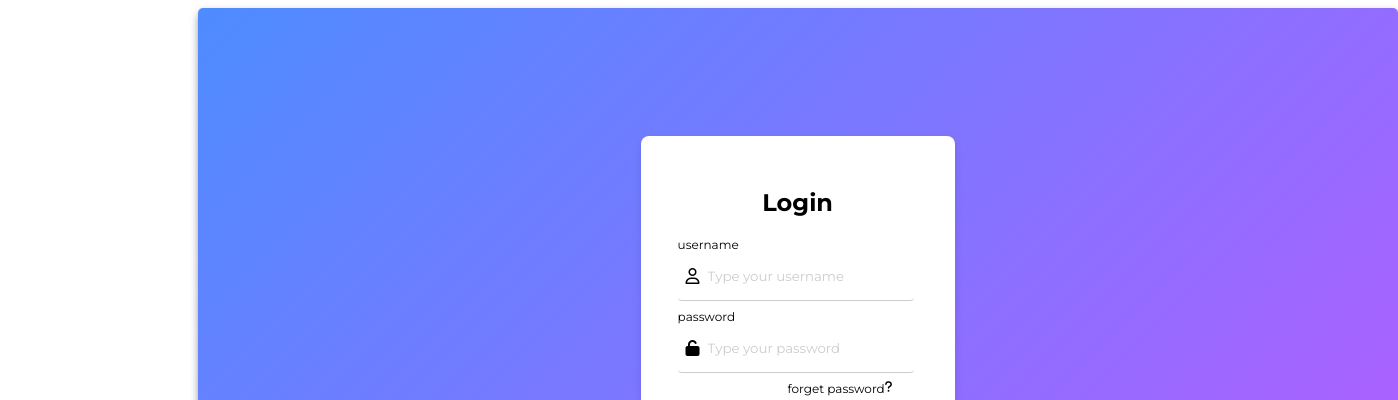
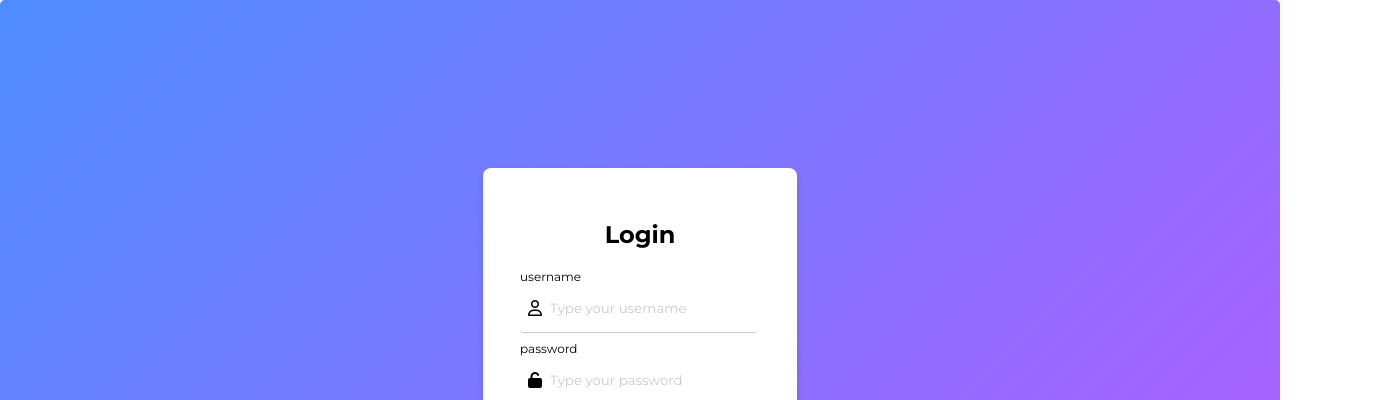
Before and after one commit to Qalandar-Bux1/Login-form, a plain HTML site: page index.html in a window 1280 px wide. Shown: the top 400 px of the page, 1398 px wide, since content can reach past the window. Drawn offline with Linux system fonts and the light colour scheme.

Commit message:
Initial commit

```diff
--- a/style.css
+++ b/style.css
@@ -1,18 +1,23 @@
-*{
+* {
     font-family: "Montserrat", sans-serif;
 }
-.Main
-{
-    height:90vh;
-    width:150vh;
+
+body, html {
+    height: 100%;
+    margin: 0;
+}
+
+.Main {
+    height: 100vh;
+    width: 100vw;
     background: linear-gradient(135deg, #4e8cff, #bc59ff);
     display: flex;
     justify-content: center;
     align-items: center;
-    margin-left:  15%;
     border-radius: 5px;
     box-shadow: 1px 5px 8px rgba(0, 0, 0, 0.5);
 }
+
 .form {
     background-color: #fff;
     z-index: 1;
@@ -20,27 +25,29 @@
     border-radius: 8px;
     box-shadow: 0 4px 8px rgba(0, 0, 0, 0.1);
     width: 250px;
-    height:400px;
+    height: 400px;
     text-align: center;
-    margin:0;
+    margin: 0;
 }
-.input{
+
+.input {
     display: flex;
-    margin-left:5px;
+    margin-left: 5px;
     flex-wrap: wrap;
     align-items: center;
 }
-.form .input label{
+
+.form .input label {
     font-size: 12px;
-    margin-right:10px;
+    margin-right: 10px;
     flex-shrink: 0;
 }
+
 .input-container {
     display: flex;
     align-items: center;
     width: 90%;
     margin-bottom: 0.5rem;
-
     border-bottom: 1px solid #ccc;
     border-radius: 4px;
     padding: 0.5rem;
@@ -64,40 +71,43 @@
     color: #ccc;
     opacity: 1;
 }
- .forget{
+
+.forget {
     display: flex;
-    font-size:12px;
-    margin-left:110px;
-    font-weight:500px;
+    font-size: 12px;
+    justify-content: flex-end;
+    font-weight: 500;
+    width: 100%;
+    margin-top: -10px;
 }
-.input-container .forget{
-    margin-bottom:10px;
 
-}
-.btn{
+.btn {
     display: flex;
     border-radius: 20px;
     width: 100%;
     margin-top: 1rem;
+}
 
-}
-.btn1{
+.btn1 {
     background: linear-gradient(135deg, #4e8cff, #bc59ff);
     width: 100%;
     border-radius: 20px;
-    color:#fff;
+    color: #fff;
     border: 1px solid #ccc;
     height: 35px;
 }
-.singup{
-   font-size: 12px;
+
+.singup {
+    font-size: 12px;
 }
-.icons{
+
+.icons {
     display: flex;
     height: 20px;
     justify-content: center;
     padding: 5px;
 }
+
 .img {
-    margin: 0 5px; /* Add horizontal space between images */
+    margin: 0 5px;
 }
```
Also changed, not shown: index.html (+0 -2 lines).
